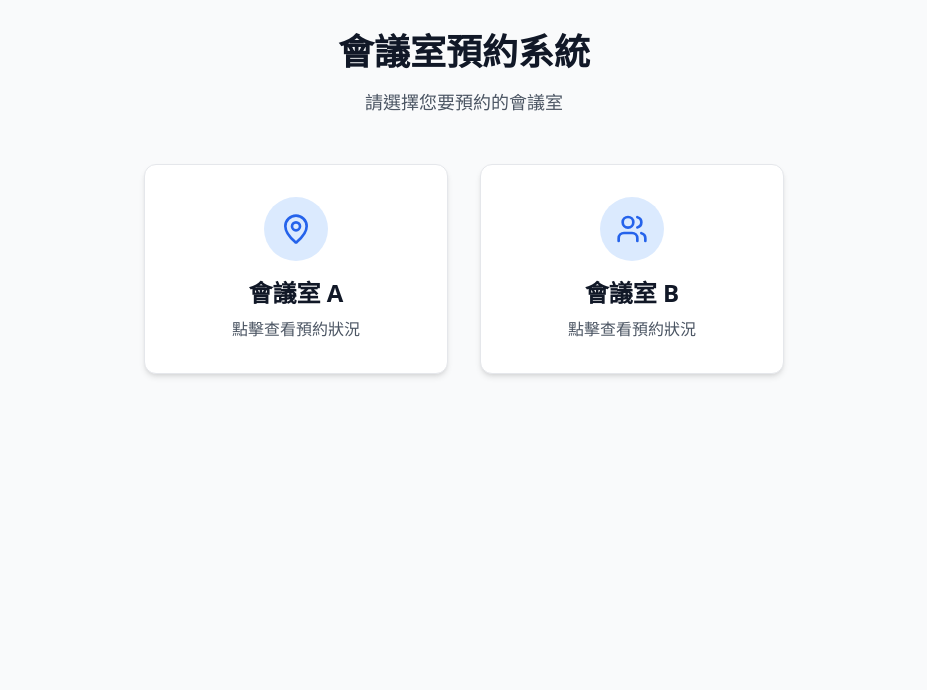
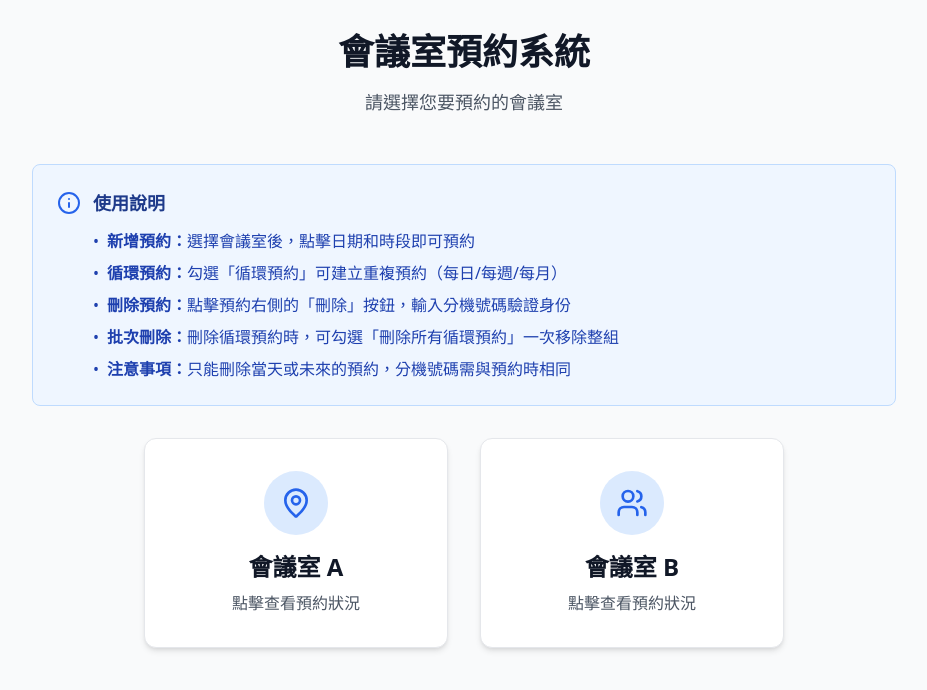
Before and after one commit to ariachen2020/meetingroom, a Next.js app: page / in a window 1280 px wide. Shown: the top 690 px of the page, without its empty margins (176-1103 px from the left). Built offline with nearby package versions, Linux system fonts and the light colour scheme.

Commit message:
Add usage instructions on homepage

```diff
--- a/src/app/page.tsx
+++ b/src/app/page.tsx
@@ -1,5 +1,5 @@
 import Link from 'next/link'
-import { MapPin, Users } from 'lucide-react'
+import { MapPin, Users, Info } from 'lucide-react'
 
 export default function HomePage() {
   return (
@@ -11,6 +11,42 @@ export default function HomePage() {
         <p className="text-base sm:text-lg text-gray-600">
           請選擇您要預約的會議室
         </p>
+      </div>
+
+      {/* 使用說明 */}
+      <div className="mb-6 sm:mb-8 px-4">
+        <div className="bg-blue-50 border border-blue-200 rounded-lg p-4 sm:p-6">
+          <div className="flex items-start space-x-3">
+            <Info className="w-5 h-5 sm:w-6 sm:h-6 text-blue-600 flex-shrink-0 mt-0.5" />
+            <div className="flex-1">
+              <h3 className="text-base sm:text-lg font-semibold text-blue-900 mb-2 sm:mb-3">
+                使用說明
+              </h3>
+              <ul className="space-y-2 text-sm sm:text-base text-blue-800">
+                <li className="flex items-start">
+                  <span className="mr-2">•</span>
+                  <span><strong>新增預約：</strong>選擇會議室後，點擊日期和時段即可預約</span>
+                </li>
+                <li className="flex items-start">
+                  <span className="mr-2">•</span>
+                  <span><strong>循環預約：</strong>勾選「循環預約」可建立重複預約（每日/每週/每月）</span>
+                </li>
+                <li className="flex items-start">
+                  <span className="mr-2">•</span>
+                  <span><strong>刪除預約：</strong>點擊預約右側的「刪除」按鈕，輸入分機號碼驗證身份</span>
+                </li>
+                <li className="flex items-start">
+                  <span className="mr-2">•</span>
+                  <span><strong>批次刪除：</strong>刪除循環預約時，可勾選「刪除所有循環預約」一次移除整組</span>
+                </li>
+                <li className="flex items-start">
+                  <span className="mr-2">•</span>
+                  <span><strong>注意事項：</strong>只能刪除當天或未來的預約，分機號碼需與預約時相同</span>
+                </li>
+              </ul>
+            </div>
+          </div>
+        </div>
       </div>
 
       <div className="grid grid-cols-1 sm:grid-cols-2 gap-4 sm:gap-6 md:gap-8 max-w-2xl mx-auto px-4">
```
